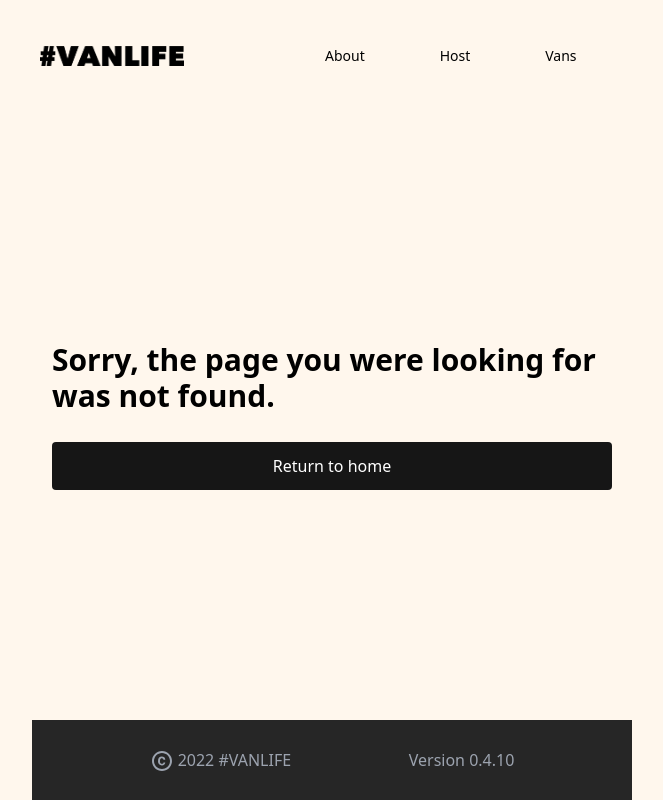
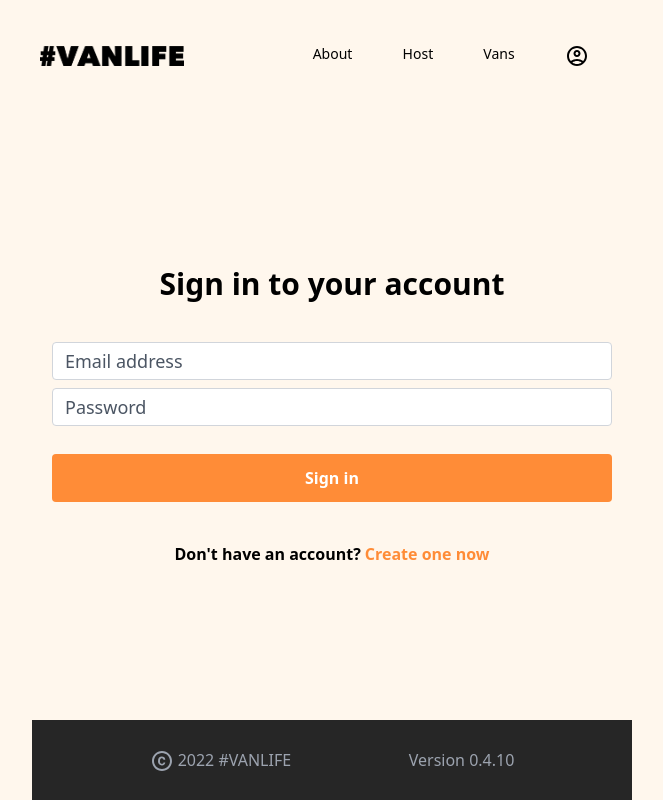
Before and after one commit to LoyalEnv0y/ReactRouter-Basics, a React (Vite) app: page /signIn in a window 1280 px wide. Before the commit this address had no page. Shown: the whole page, without its empty margins (308-971 px from the left). Built offline with nearby package versions, Linux system fonts and the light colour scheme; what miragejs would draw is missing.

Commit message:
Created and styled the sign in page without functionality

```diff
--- a/src/components/Header.tsx
+++ b/src/components/Header.tsx
@@ -3,6 +3,7 @@ import { Link, NavLink } from 'react-router-dom';
 import classnames from 'classnames';
 import { twMerge } from 'tailwind-merge';
 import { getNavLinkClasses } from '../utils';
+import AccountCircleOutlinedIcon from '@mui/icons-material/AccountCircleOutlined';
 
 interface HeaderProps {
 	className?: string;
@@ -29,14 +30,17 @@ const Header: FC<HeaderProps> = ({ className }) => {
 			</section>
 
 			<nav className="flex w-3/5 justify-around">
-				<NavLink to="/about" className={getNavLinkClasses}>
+				<NavLink to="about" className={getNavLinkClasses}>
 					About
 				</NavLink>
-				<NavLink to="/host" className={getNavLinkClasses}>
+				<NavLink to="host" className={getNavLinkClasses}>
 					Host
 				</NavLink>
-				<NavLink to="/vans" className={getNavLinkClasses}>
+				<NavLink to="vans" className={getNavLinkClasses}>
 					Vans
+				</NavLink>
+				<NavLink to="signin" className={getNavLinkClasses}>
+					<AccountCircleOutlinedIcon />
 				</NavLink>
 			</nav>
 		</header>
--- a/src/main.tsx
+++ b/src/main.tsx
@@ -17,12 +17,12 @@ import VanLayout from './components/Host/VanLayout';
 import HostVanPricing from './pages/Host/HostVanPricing';
 import HostVanPhotos from './pages/Host/HostVanPhotos';
 import NotFound from './pages/NotFound';
-
+import Error from './components/Error.js';
+import SignIn from './pages/SignIn.js';
 import { loader as vanListLoader } from './components/Host/VanList.js';
 
 import '../public/styles/index.css';
 import './mockServer.js';
-import Error from './components/Error.js';
 
 /*
 	-------------------------------------- 🌐 --------------------------------------
@@ -101,6 +101,7 @@ const router = createBrowserRouter([
 					},
 				],
 			},
+			{ path: 'signIn', element: <SignIn /> },
 			{ path: '*', element: <NotFound /> },
 		],
 	},
--- /dev/null
+++ b/src/pages/SignIn.tsx
@@ -0,0 +1,38 @@
+import { Link } from 'react-router-dom';
+import Button from '../components/Button';
+
+const SignIn = () => {
+	return (
+		<main className="flex grow flex-col items-center justify-center gap-y-10 px-5">
+			<h1 className="text-2xl font-bold sm:text-3xl">
+				Sign in to your account
+			</h1>
+
+			<form className="flex w-full flex-col gap-y-2">
+				<input
+					type="text"
+					placeholder="Email address"
+					className="rounded border border-gray-300 p-1 px-3 text-lg placeholder:text-gray-600 focus:outline-primary"
+				/>
+				<input
+					type="password"
+					placeholder="Password"
+					className="rounded border border-gray-300 p-1 px-3 text-lg placeholder:text-gray-600 focus:outline-primary"
+				/>
+
+				<Button color="primary" className="mt-5 py-3 font-semibold">
+					Sign in
+				</Button>
+			</form>
+
+			<div className="flex gap-x-1 font-semibold">
+				<p>Don't have an account?</p>
+				<Link to="/" className="font-bold text-primary">
+					Create one now
+				</Link>
+			</div>
+		</main>
+	);
+};
+
+export default SignIn;
```
